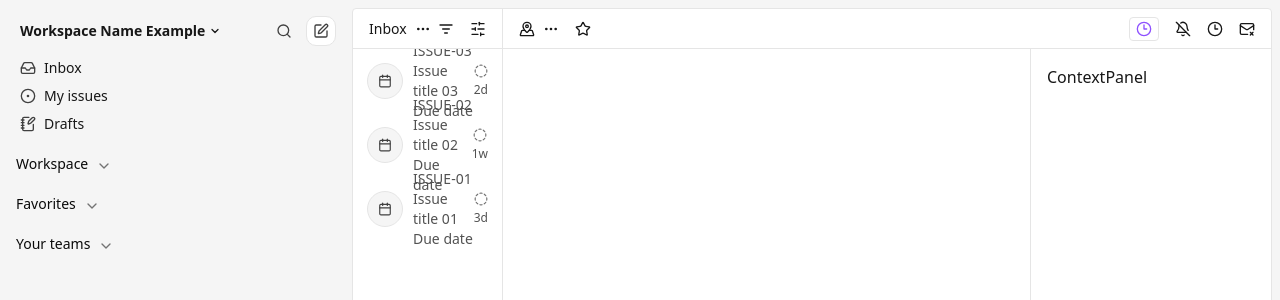
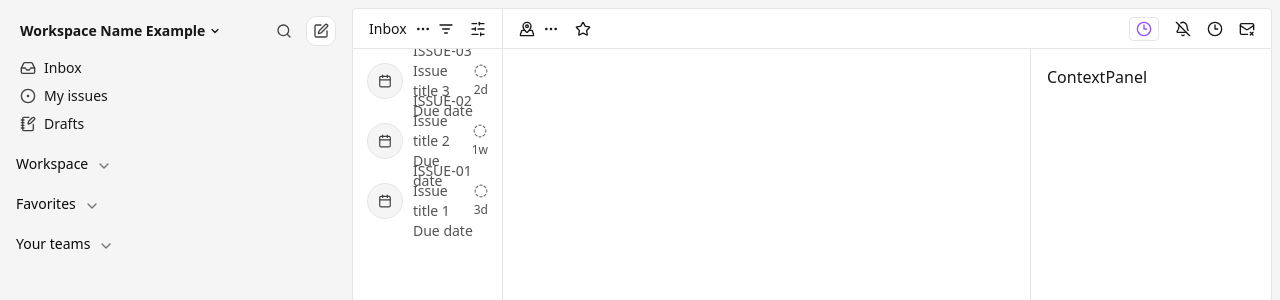
Before and after one commit to coding-wani/super-josefina, a Next.js app: page /inbox in a window 1280 px wide. Shown: the top 300 px of the page. Built offline with nearby package versions, Linux system fonts and the light colour scheme.

Commit message:
feat: enhance InboxNotification component with notificationId prop; update InboxNotificationsList to include unique IDs for notifications

```diff
--- a/src/app/inbox/components/ContentMainBody/InboxNotificationsList/InboxNotification/InboxNotification.tsx
+++ b/src/app/inbox/components/ContentMainBody/InboxNotificationsList/InboxNotification/InboxNotification.tsx
@@ -5,17 +5,21 @@ export interface InboxNotificationProps {
   notificationTitle: string;
   notificationDescription: string;
   notificationTime: string;
+  notificationId: string;
 }
 
 export default function InboxNotification({
   notificationTitle,
   notificationDescription,
   notificationTime,
+  notificationId,
 }: InboxNotificationProps) {
   return (
     <li
       className="hover:bg-neutral-50 rounded-sm h-14 px-2.5 flex items-center"
       aria-label={`Inbox notification: ${notificationTitle}`}
+      role="listitem"
+      id={notificationId}
     >
       <div
         aria-label="Notification Details"
--- a/src/app/inbox/components/ContentMainBody/InboxNotificationsList/InboxNotificationsList.tsx
+++ b/src/app/inbox/components/ContentMainBody/InboxNotificationsList/InboxNotificationsList.tsx
@@ -2,21 +2,28 @@ import InboxNotification from "./InboxNotification/InboxNotification";
 
 export default function InboxNotificationsList() {
   return (
-    <ul className="flex flex-col gap-2" aria-label="Inbox notifications">
+    <ul
+      className="flex flex-col gap-1"
+      aria-label="Inbox notifications"
+      role="list"
+    >
       <InboxNotification
-        notificationTitle="ISSUE-03 Issue title 03"
+        notificationTitle="ISSUE-03 Issue title 3"
         notificationDescription="Due date"
         notificationTime="2d"
+        notificationId="notification-issue-03"
       />
       <InboxNotification
-        notificationTitle="ISSUE-02 Issue title 02"
+        notificationTitle="ISSUE-02 Issue title 2"
         notificationDescription="Due date"
         notificationTime="1w"
+        notificationId="notification-issue-02"
       />
       <InboxNotification
-        notificationTitle="ISSUE-01 Issue title 01"
+        notificationTitle="ISSUE-01 Issue title 1"
         notificationDescription="Due date"
         notificationTime="3d"
+        notificationId="notification-issue-01"
       />
     </ul>
   );
```
